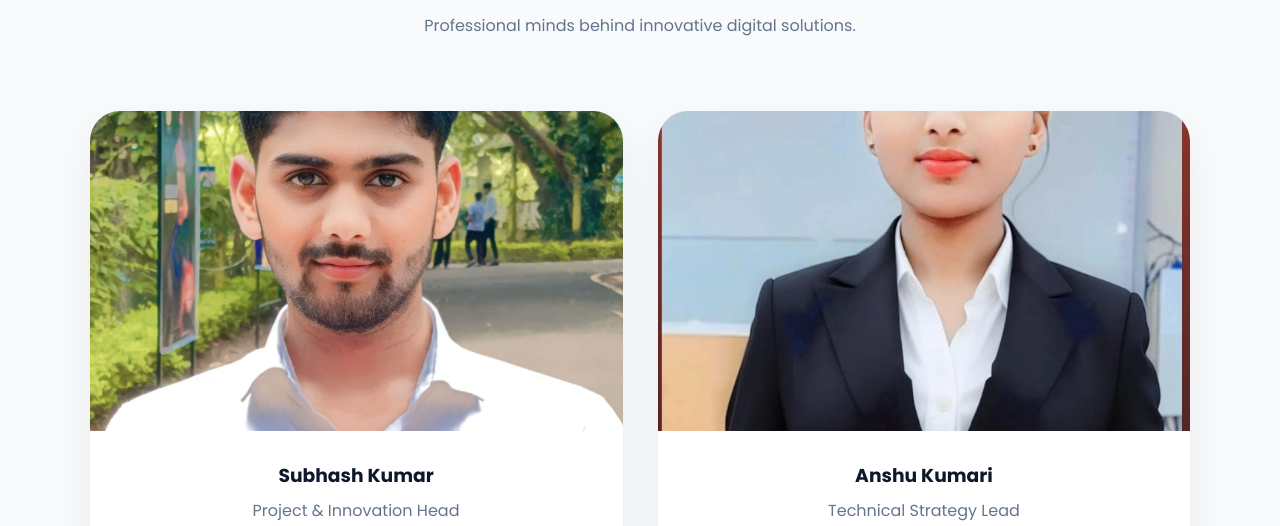
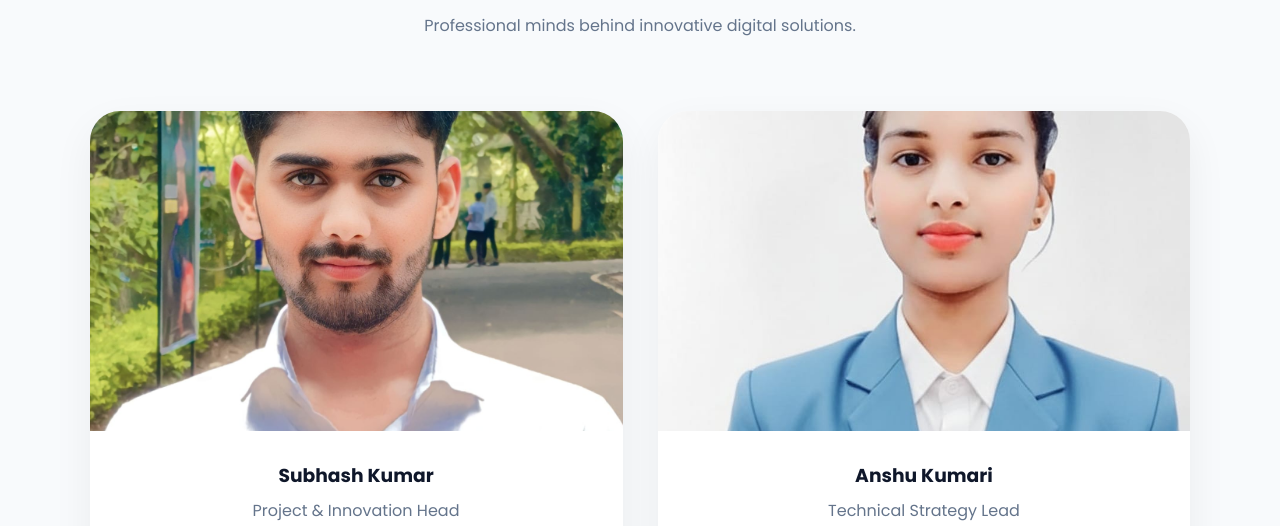
Before and after one commit to sharmasubhash8084-png/MaTech.ai, a plain HTML site: page contact.html in a window 1280 px wide. Shown: the part 4149-4675 px from the top of the page. Drawn offline with Linux system fonts and the light colour scheme.

Commit message:
Update contact.html

```diff
--- a/contact.html
+++ b/contact.html
@@ -1109,7 +1109,7 @@ Professional minds behind innovative digital solutions.
 
 <div class="team-img">
 
-<img src="images/anshu1.jpg">
+<img src="images/anshuu.jpg">
 
 </div>
 
```
